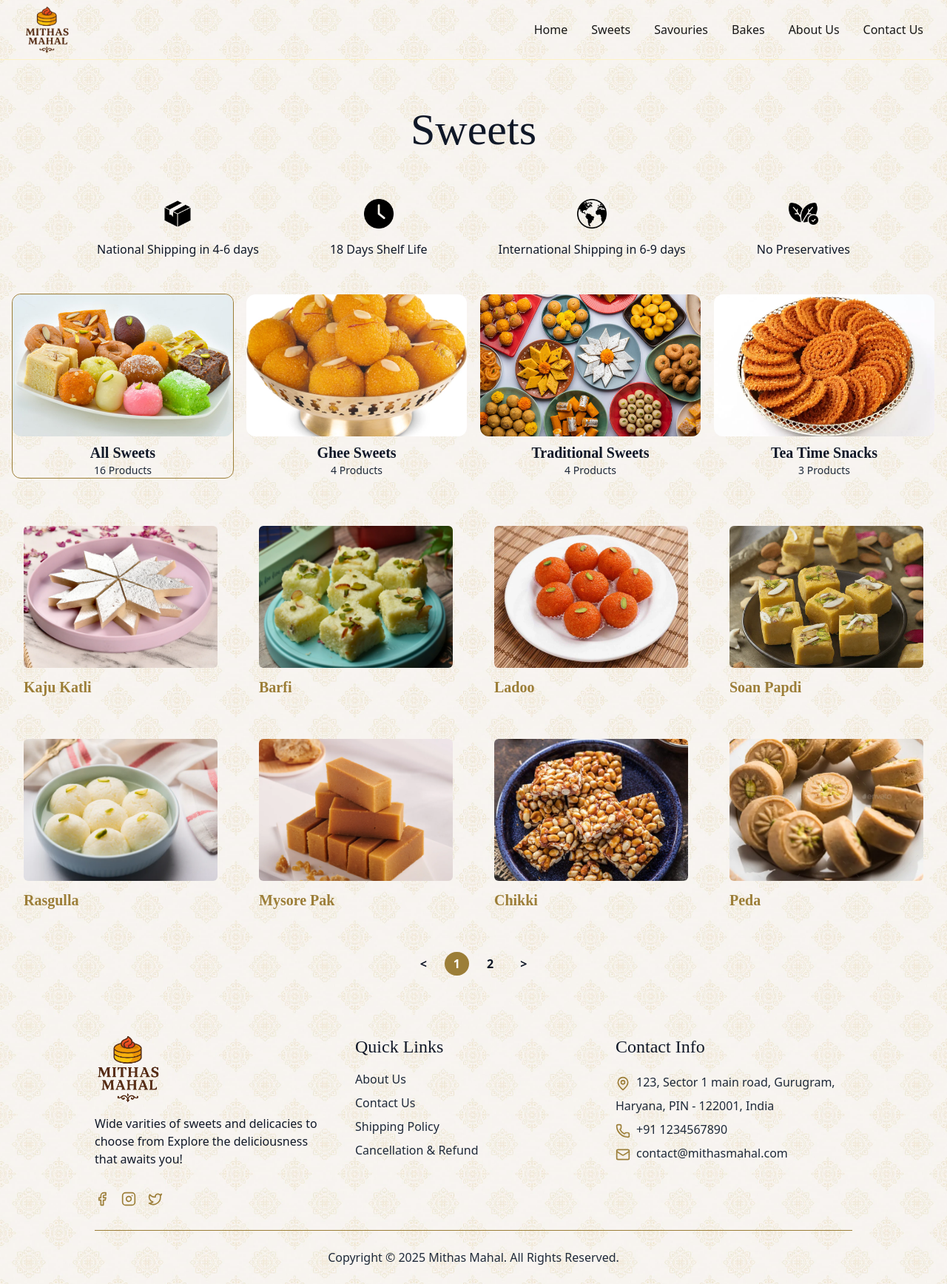
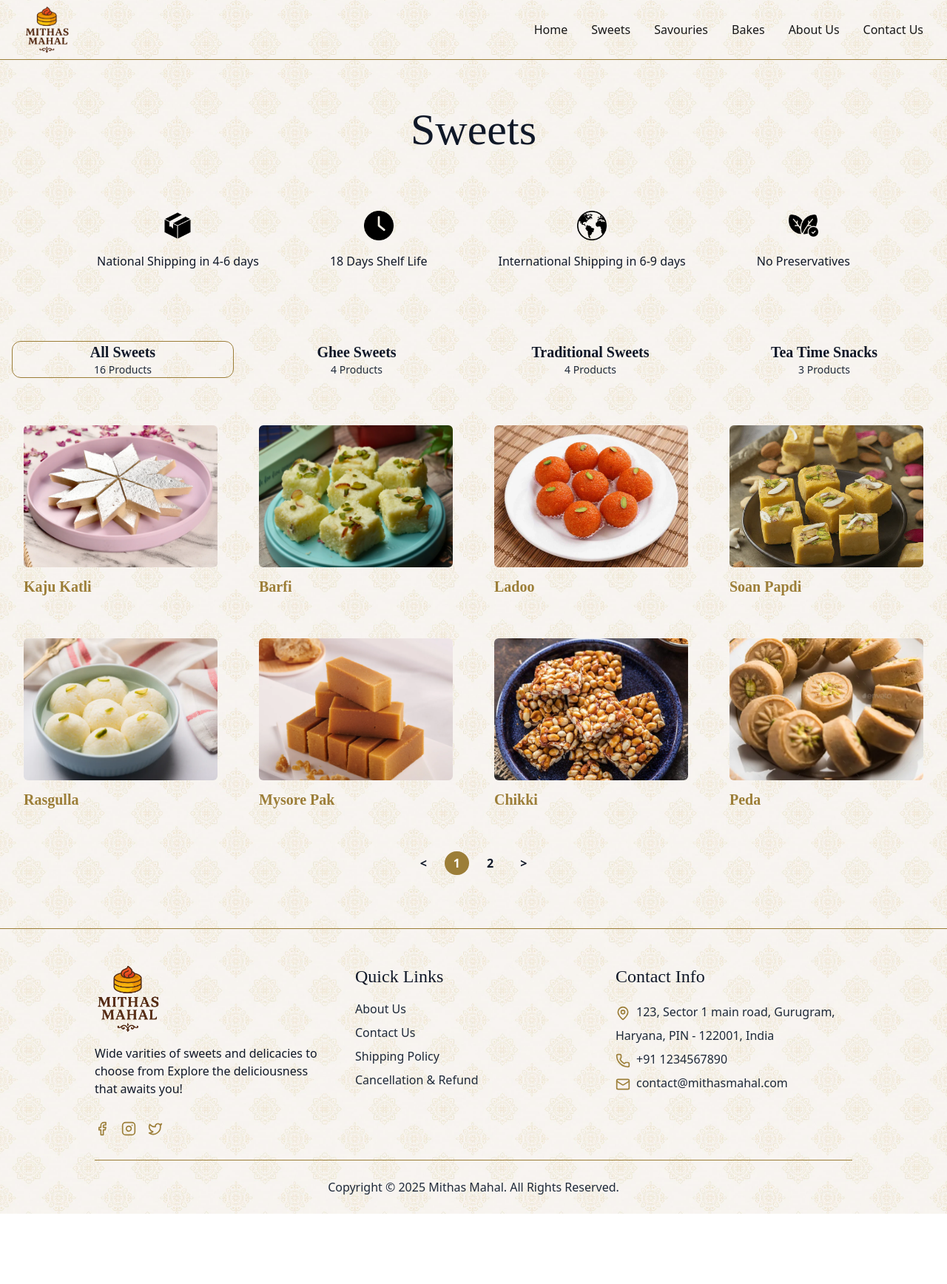
Before and after one commit to NXTGenTechnologies/MithasMahal, a React (Vite) app in the folder mithas-mahal/: page /sweets in a window 1280 px wide. Shown: the whole page at 74% size. After the commit the page ends 1641 px from the top, so only its background shows below. Built offline with nearby package versions, Linux system fonts and the light colour scheme.

Commit message:
added border in header and footer

```diff
--- a/mithas-mahal/src/components/Footer.jsx
+++ b/mithas-mahal/src/components/Footer.jsx
@@ -19,7 +19,7 @@ const fadeInUp = {
 
 export default function Footer() {
   return (
-    <footer className="bg-transparent pt-12 pb-6">
+    <footer className="bg-transparent border-t border-[#9c7e38] pt-12 pb-6">
       <div className="container mx-auto px-4 md:px-20 lg:px-32">
         <motion.div
           className="grid grid-cols-1 md:grid-cols-3 gap-8 mb-8"
--- a/mithas-mahal/src/components/Header.jsx
+++ b/mithas-mahal/src/components/Header.jsx
@@ -40,7 +40,7 @@ const Header = () => {
   };
 
   return (
-    <header className="bg-transparent border-b border-amber-100 top-0 z-50">
+    <header className="bg-transparent border-b border-[#9c7e38] top-0 z-50">
       <div className="max-w-screen-xl mx-auto px-4 sm:px-6 lg:px-8">
         <div className="flex items-center justify-between h-20">
 
--- a/mithas-mahal/src/components/Sweets.jsx
+++ b/mithas-mahal/src/components/Sweets.jsx
@@ -129,8 +129,6 @@ const categories = ["All Sweets", "Ghee Sweets", "Traditional Sweets", "Tea Time
 
 export default function Sweets() {
   const [selectedCategory, setSelectedCategory] = useState("All Sweets");
-  const [quantities, setQuantities] = useState({});
-  const [weights, setWeights] = useState({});
   const [currentPage, setCurrentPage] = useState(1);
   const itemsPerPage = 8;
 
@@ -149,19 +147,8 @@ export default function Sweets() {
       cat === "All Sweets" ? true : item.category === cat
     ).length;
 
-  const handleQuantity = (id, change) => {
-    setQuantities((prev) => ({
-      ...prev,
-      [id]: Math.max(1, (prev[id] || 1) + change),
-    }));
-  };
-
-  const handleWeight = (id, value) => {
-    setWeights((prev) => ({ ...prev, [id]: value }));
-  };
-
   return (
-    <div className="px-4 py-8 max-w-screen-xl mx-auto">
+    <div className="px-4 py-8 mb-10 max-w-screen-xl mx-auto">
       <motion.h2 className="text-3xl md:text-5xl lg:text-6xl text-center mt-8" id="sweets"
         variants={fadeUp}
         initial="hidden"
@@ -172,7 +159,7 @@ export default function Sweets() {
       </motion.h2>
 
 
-      <motion.div className="flex justify-center gap-6 md:gap-24 m-12 flex-wrap"
+      <motion.div className="flex justify-center gap-6 md:gap-24 m-16 flex-wrap"
         variants={fadeUp}
         initial="hidden"
         whileInView="visible"
@@ -193,7 +180,7 @@ export default function Sweets() {
 
 
       <motion.div
-        className="grid grid-cols-2 sm:grid-cols-4 gap-4 mb-12"
+        className="grid grid-cols-2 sm:grid-cols-4 gap-4 mb-12 pt-8"
         initial="hidden"
         animate="visible"
         variants={{
@@ -221,11 +208,11 @@ export default function Sweets() {
               visible: { opacity: 1, y: 0 }
             }}
           >
-            <img
+            {/* <img
               src={`/images/${cat.toLowerCase().replace(/ /g, "-")}.webp`}
               alt={cat}
               className="w-full h-48 mx-auto mb-2 rounded-xl object-cover"
-            />
+            /> */}
             <h3 className="text-xl font-semibold">{cat}</h3>
             <div className="text-sm text-gray-800">
               {countByCategory(cat)} Products
```
